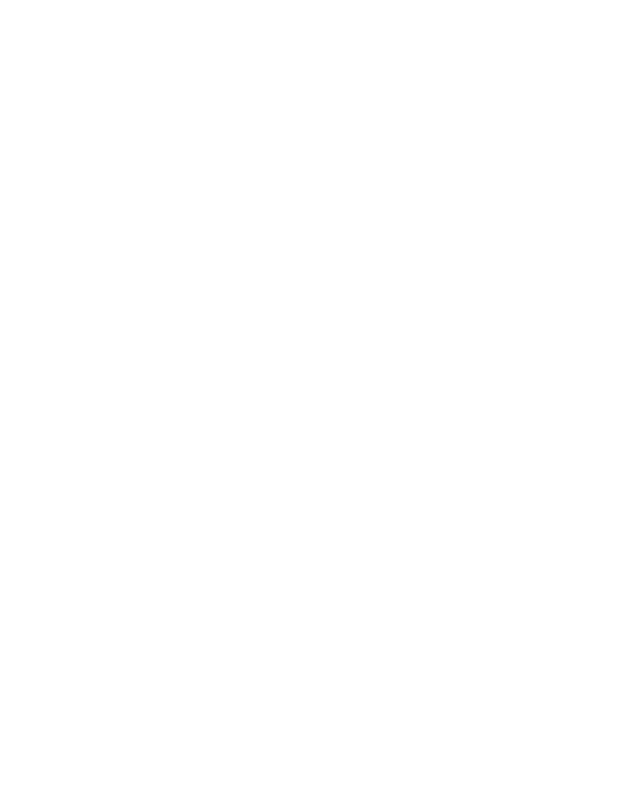
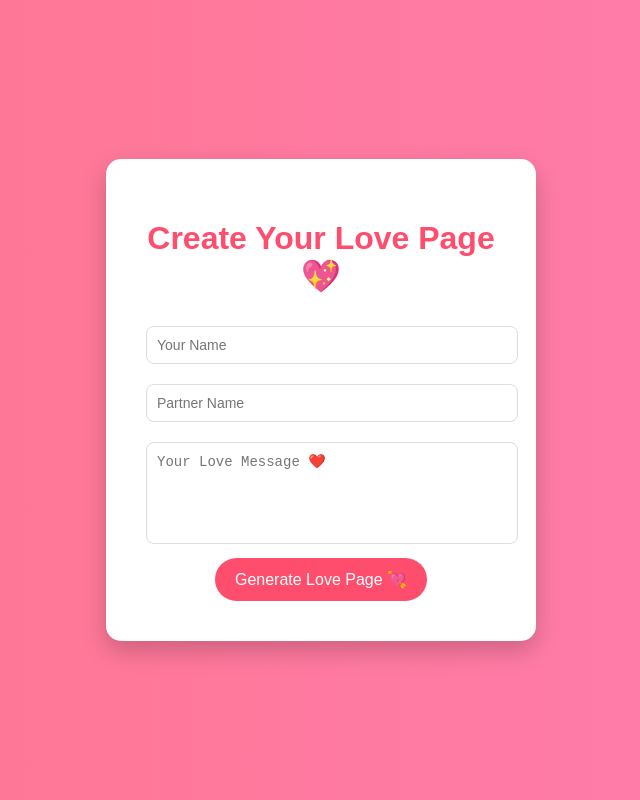
Before and after one commit to AdityaChauhan0508/loveletter, a plain HTML site: page create.html in a window 1280 px wide. Shown: the whole page, without its empty margins (319-959 px from the left). Drawn offline with Linux system fonts and the light colour scheme.

Commit message:
created create.html

```diff
--- a/create.html
+++ b/create.html
@@ -0,0 +1,32 @@
+<!DOCTYPE html>
+<html lang="en">
+<head>
+  <meta charset="UTF-8">
+  <title>Create Love Page 💌</title>
+  <link rel="stylesheet" href="css/style.css">
+</head>
+<body>
+
+  <div class="container">
+
+    <h1>Create Your Love Page 💖</h1>
+
+    <form id="loveForm">
+
+      <input type="text" id="yourName" placeholder="Your Name" required>
+
+      <input type="text" id="partnerName" placeholder="Partner Name" required>
+
+      <textarea id="message" placeholder="Your Love Message ❤️" required></textarea>
+
+      <button type="submit">
+        Generate Love Page 💘
+      </button>
+
+    </form>
+
+  </div>
+
+  <script src="js/main.js"></script>
+</body>
+</html>
--- a/css/style.css
+++ b/css/style.css
@@ -41,3 +41,17 @@
 button:hover {
   background: #e63950;
 }
+
+input, textarea {
+  width: 100%;
+  padding: 10px;
+  margin: 10px 0;
+  border-radius: 8px;
+  border: 1px solid #ddd;
+  font-size: 14px;
+}
+
+textarea {
+  resize: none;
+  height: 80px;
+}
--- a/js/main.js
+++ b/js/main.js
@@ -1,3 +1,29 @@
 function goToCreate() {
   window.location.href = "create.html";
 }
+
+const form = document.getElementById("loveForm");
+
+if (form) {
+
+  form.addEventListener("submit", function(e) {
+    e.preventDefault();
+
+    const yourName = document.getElementById("yourName").value;
+    const partnerName = document.getElementById("partnerName").value;
+    const message = document.getElementById("message").value;
+
+    const loveData = {
+      yourName,
+      partnerName,
+      message
+    };
+
+    // Save to localStorage
+    localStorage.setItem("loveData", JSON.stringify(loveData));
+
+    // Go to love page
+    window.location.href = "love.html";
+  });
+
+}
```
